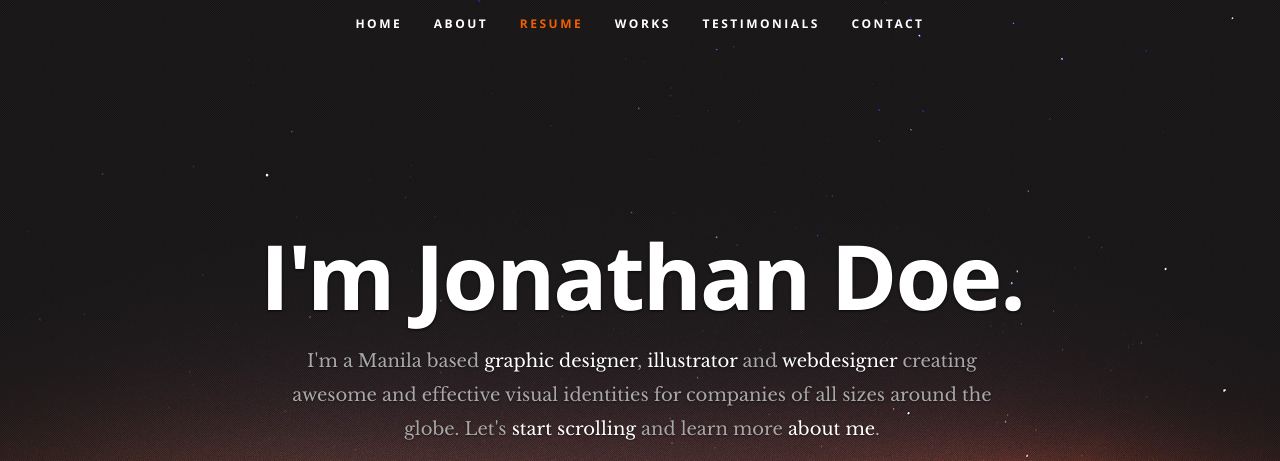
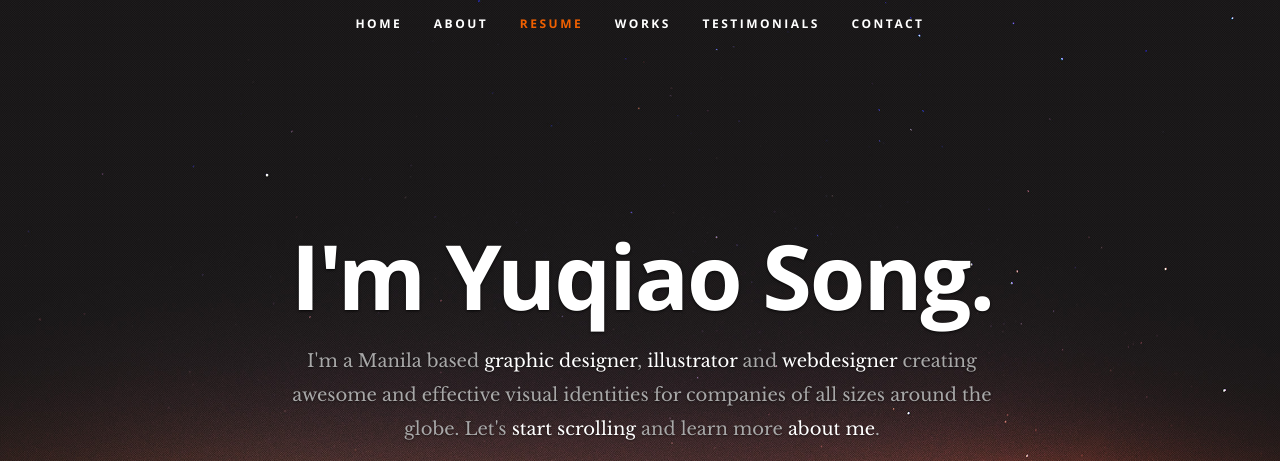
Before and after one commit to Rainbridge123/Rainbridge123.github.io, a plain HTML site: page index.html in a window 1280 px wide. Shown: the top 461 px of the page. Drawn offline with nearby package versions, Linux system fonts and the light colour scheme; a web font is replaced by a local one.

Commit message:
Update index.html

```diff
--- a/index.html
+++ b/index.html
@@ -56,7 +56,7 @@
 
       <div class="row banner">
          <div class="banner-text">
-            <h1 class="responsive-headline">I'm Jonathan Doe.</h1>
+            <h1 class="responsive-headline">I'm Yuqiao Song.</h1>
             <h3>I'm a Manila based <span>graphic designer</span>, <span>illustrator</span> and <span>webdesigner</span> creating awesome and
             effective visual identities for companies of all sizes around the globe. Let's <a class="smoothscroll" href="#about">start scrolling</a>
             and learn more <a class="smoothscroll" href="#about">about me</a>.</h3>
```
